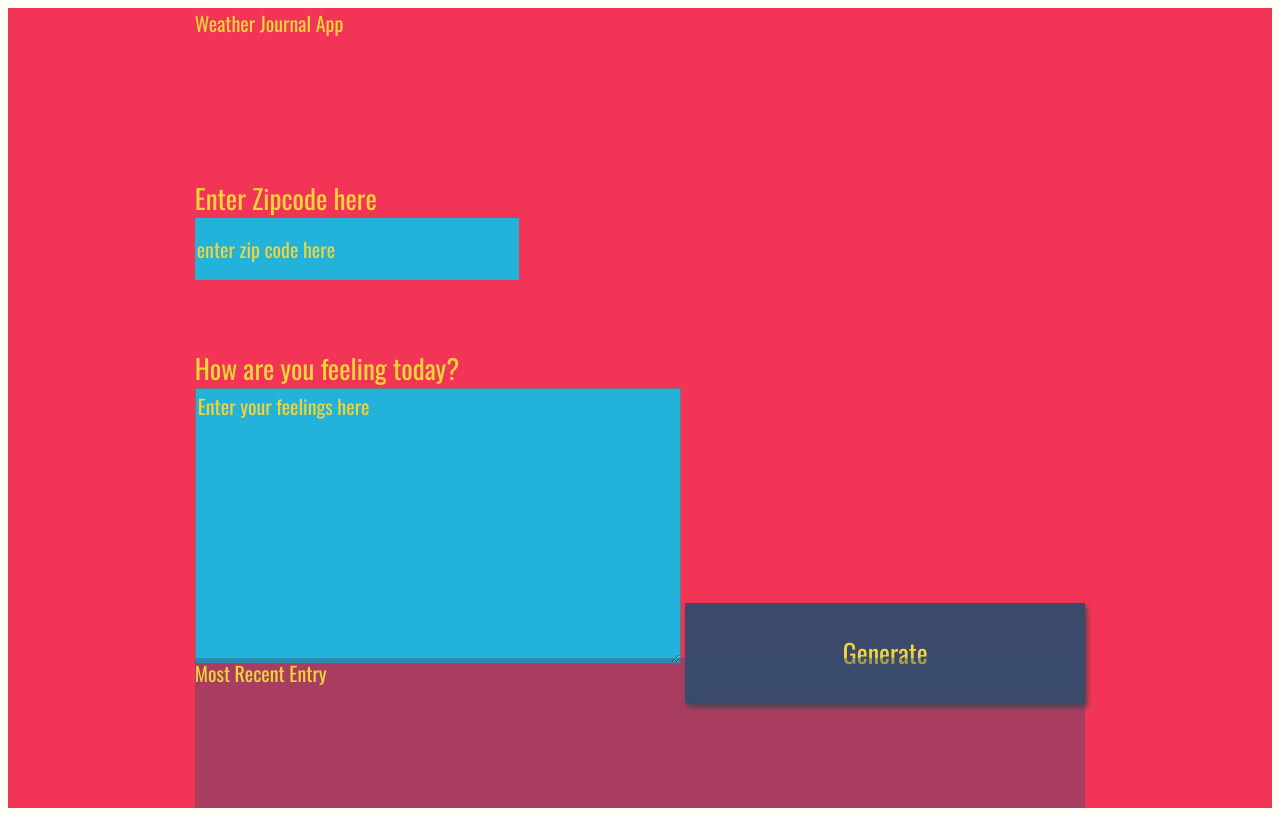
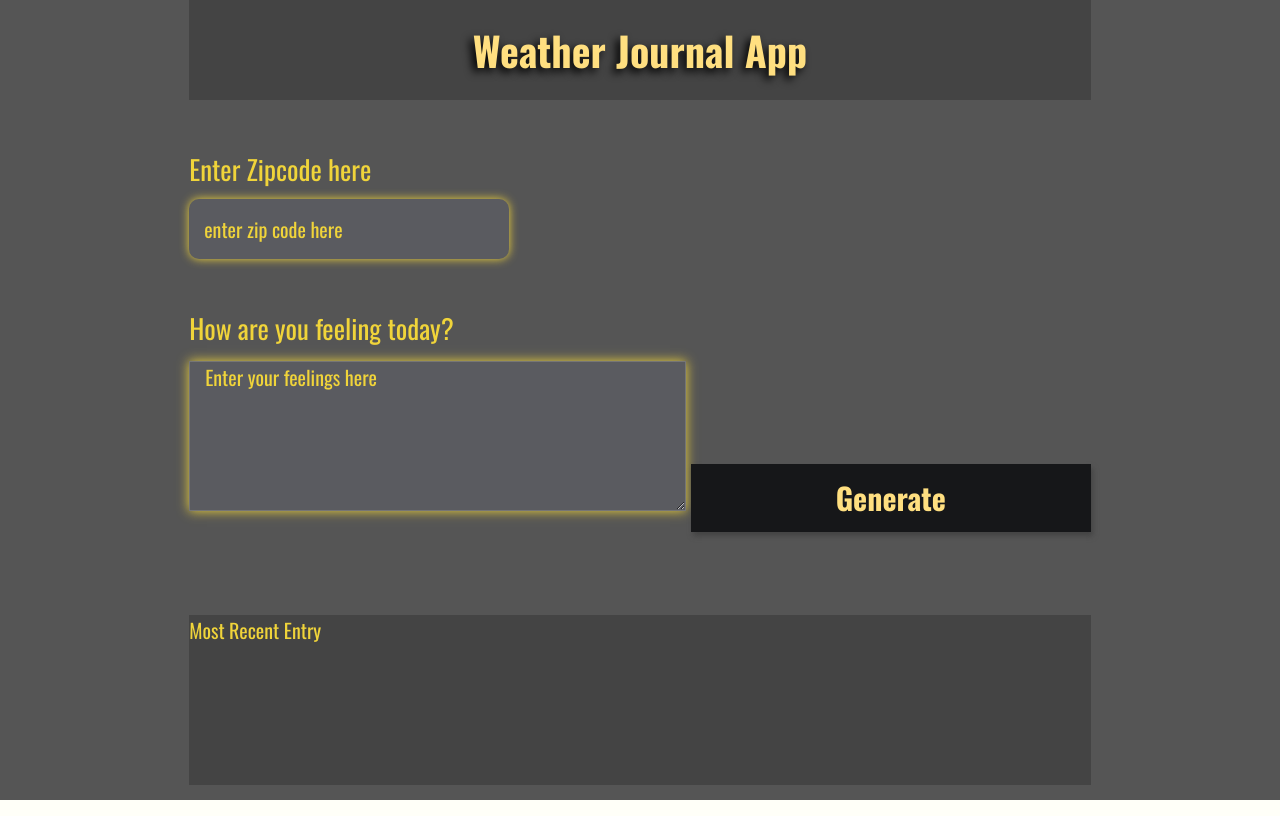
Before and after one commit to abdelrhman-shibl44/weather-journal-app, a plain HTML site: page website/index.html in a window 1280 px wide. Drawn offline with nearby package versions, Linux system fonts and the light colour scheme; a web font is replaced by a local one.

Commit message:
change the style

```diff
--- a/website/index.html
+++ b/website/index.html
@@ -1,35 +1,39 @@
 <!DOCTYPE html>
 <html>
+
 <head>
   <meta charset="UTF-8">
+  <meta name="viewport" content="width=device-width, initial-scale=1">
   <title>Weather Journal</title>
   <link href="https://fonts.googleapis.com/css?family=Oswald:400,600,700|Ranga:400,700&display=swap" rel="stylesheet">
   <link rel="stylesheet" href="style.css">
 </head>
+
 <body>
-<div id = "app">
-  <div class ="holder headline">
+  <div id="app">
+    <div class="holder headline">
       Weather Journal App
     </div>
-  <div class ="holder zip">
+    <div class="holder zip">
       <label for="zip">Enter Zipcode here</label>
       <input type="text" id="zip" placeholder="enter zip code here">
     </div>
-  <div class ="holder feel">
+    <div class="holder feel">
       <label for="feelings">How are you feeling today?</label>
-    <textarea class= "myInput" id="feelings" placeholder="Enter your feelings here" rows="9" cols="50"></textarea>
-    <button id="generate" type = "submit"> Generate </button>
+      <textarea class="myInput" id="feelings" placeholder="Enter your feelings here" rows="9" cols="50"></textarea>
+      <button id="generate" type="submit"> Generate </button>
     </div>
-  <div class ="holder entry">
-    <div class = "title">Most Recent Entry</div>
-   <div id = "entryHolder">
-    <div id = "date"></div>
-   <div id = "temp"></div>
-   <div id = "content"></div>
+    <div class="holder entry">
+      <div class="title">Most Recent Entry</div>
+      <div id="entryHolder">
+        <div id="date"></div>
+        <div id="temp"></div>
+        <div id="content"></div>
       </div>
     </div>
   </div>
   <script src="app.js" type="text/javascript"></script>
 
 </body>
+
 </html>
--- a/website/style.css
+++ b/website/style.css
@@ -1,89 +1,114 @@
-body{
+/* reset our page */
+* {
+    margin: 0;
+    padding: 0;
+    box-sizing: border-box;
+}
+
+body {
     background: #fffff8;
     font-family: -apple-system, BlinkMacSystemFont, sans-serif;
 }
 
-#app{
+.container {
+    /* display: flex;
+    gap: 50px;
+    justify-content: space-between;
+    margin:0 auto; */
+}
+
+#app {
     display: grid;
-    grid-auto-rows: minmax(150px, auto);
-    /* grid-template-columns:  */
-    height:100vh;
-    background: #f23557;
+    grid-auto-rows: minmax(90px, auto);
+    /* grid-auto-columns: 90%; */
+    height: 100vh;
+    background: #555;
     color: #f0d43a;
     justify-content: center;
-    grid-gap: 1em;
     font-size: 20px;
     font-family: 'Oswald', sans-serif;
 }
 
-.holder{
+.holder {}
 
+.entry {
+    background: #444;
+    height: 170px;
+    bottom: -34px;
+    position: relative;
 }
 
-.entry{
-    background: rgba(59, 74, 107, .4);
+#entryHolder {}
+
+#date {}
+
+#temp {}
+
+#content {}
+
+.headline {
+    background: #444;
+    color: #ffdf80;
+    font-size: 40px;
+    font-weight: bold;
+    height: 100px;
+    text-align: center;
+    line-height: 100px;
+    text-shadow: -4px 4px 8px black;
 }
 
-#entryHolder{
-
-}
-
-#date{
-
-}
-
-#temp{
-
-}
-
-#content{
-
-}
-
-.headline {
-
-}
-.title{
-
-}
+.title {}
 
 /*  Basic Styling To Override Default For Basic HTML Elements */
-label{
-    display:block;
+label {
+    display: block;
     font-size: 27px;
 }
 
-input{
-    display:block;
+input {
+    display: block;
     height: 60px;
     width: 320px;
-    background:#22b2da;
+    background: rgb(109 117 141 / 20%);
     color: #f0d43a;
     font-size: 20px;
     font-family: 'Oswald', sans-serif;
     border: none;
+    padding-left: 15px;
+    box-shadow: 0 0 10px;
+    margin-top: 10px;
+    border-radius: 10px;
 }
 
-button{
+button {
     width: 400px;
-    height: 100px;
-    background: #3b4a6b;
-    color: #f0d43a;
-    font-size: 26px;
+    background: #161719;
+    color: #ffdf80;
     font-family: 'Oswald', sans-serif;
     border: none;
     box-shadow: 2px 4px 5px #444;
+    height: 68px;
+    font-size: 30px;
+    font-weight: bold;
+    cursor: pointer;
+    margin: 0 auto
 }
-h1{
+
+h1 {
     font-size: 36px;
 }
 
-textarea{
-    background:#22b2da;
+textarea {
+    background: rgb(109 117 141 / 20%);
     color: #f0d43a;
     font-size: 20px;
     font-family: 'Oswald', sans-serif;
+    padding-left: 15px;
+    box-shadow: 0 0 11px;
+    margin-top: 13px;
+    height: 150px;
 }
+
 /* Reset style for HTML element on active to have no border*/
 input:focus,
 select:focus,
@@ -91,20 +116,24 @@ textarea:focus,
 button:focus {
     outline: none;
 }
+
 /* Style for Placeholder Text*/
-::placeholder { /* Firefox, Chrome, Opera */
+::placeholder {
+    /* Firefox, Chrome, Opera */
     color: #f0d43a;
     font-family: 'Oswald', sans-serif;
 
 }
 
-:-ms-input-placeholder { /* Internet Explorer 10-11 */
+:-ms-input-placeholder {
+    /* Internet Explorer 10-11 */
     color: #f0d43a;
     font-family: 'Oswald', sans-serif;
 
 }
 
-::-ms-input-placeholder { /* Microsoft Edge */
+::-ms-input-placeholder {
+    /* Microsoft Edge */
     color: #f0d43a;
     font-family: 'Oswald', sans-serif;
 
```
Lines whose indentation alone changed are shown as unchanged.
